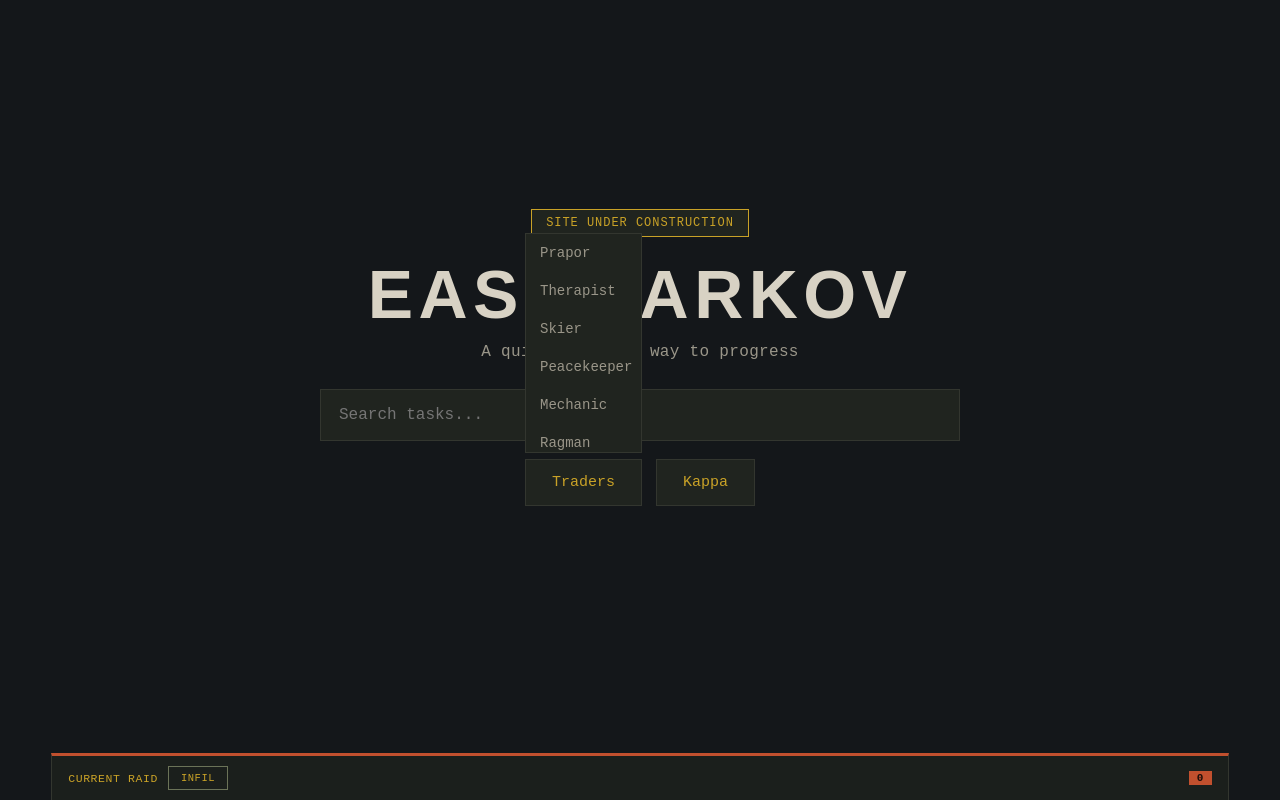
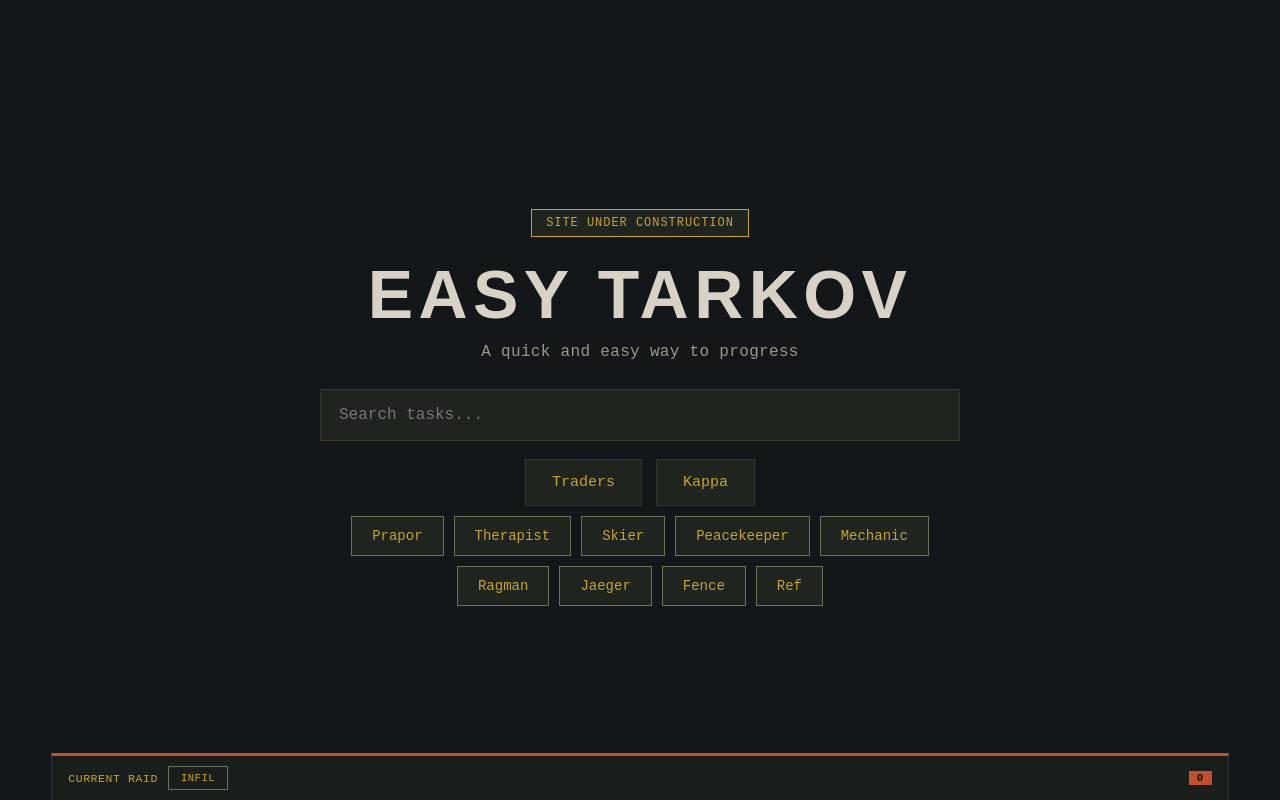
Before and after one commit to Civoen/easytarkov, a plain HTML site: page index.html in a window 1280 px wide. Both pictures are taken after a click on the button "Traders". Drawn offline with Linux system fonts and the light colour scheme; a web font is replaced by a local one.

Commit message:
Add files via upload

```diff
--- a/index.html
+++ b/index.html
@@ -48,6 +48,7 @@
   .search-results{text-align:left;}
   .search-results div{font-size:14px;padding:11px 14px;}
   .btn-row{
+    position:relative;
     display:flex;
     justify-content:center;
     gap:14px;
@@ -55,16 +56,35 @@
   .btn-row .trader-btn{font-size:15px;padding:14px 26px;}
   .trader-wrap{display:inline-block;}
   .trader-menu{
-    text-align:left;
-    width:100%;
-    top:auto;
-    bottom:100%;
-    margin-top:0;
-    margin-bottom:6px;
-    max-height:220px;
-    overflow-y:auto;
+    position:absolute;
+    top:100%;left:0;right:0;
+    margin-top:10px;
+    width:auto;
+    flex-wrap:wrap;
+    justify-content:center;
+    gap:10px;
+    background:none;
+    border:none;
+    max-height:none;
+    overflow:visible;
+    z-index:45;
   }
-  .trader-menu .row{font-size:14px;padding:11px 14px;}
+  .trader-menu .row{
+    background:var(--panel-2);
+    border:1px solid var(--olive-light);
+    color:var(--amber);
+    font-family:'IBM Plex Mono',monospace;
+    font-size:14px;
+    padding:11px 20px;
+    cursor:pointer;
+    white-space:nowrap;
+  }
+  .trader-menu .row:hover{border-color:var(--rust);color:var(--paper);background:var(--panel-2);}
+  .trader-menu.open{
+    display:flex;
+    flex-wrap:wrap;
+    justify-content:center;
+  }
 </style>
 </head>
 <body>
@@ -81,9 +101,9 @@
   <div class="btn-row">
     <div class="trader-wrap">
       <button class="trader-btn" id="traderBtn" type="button">Traders</button>
-      <div class="trader-menu" id="traderMenu"></div>
     </div>
     <a class="trader-btn" href="kappa.html">Kappa</a>
+    <div class="trader-menu" id="traderMenu"></div>
   </div>
 </div>
 
```
